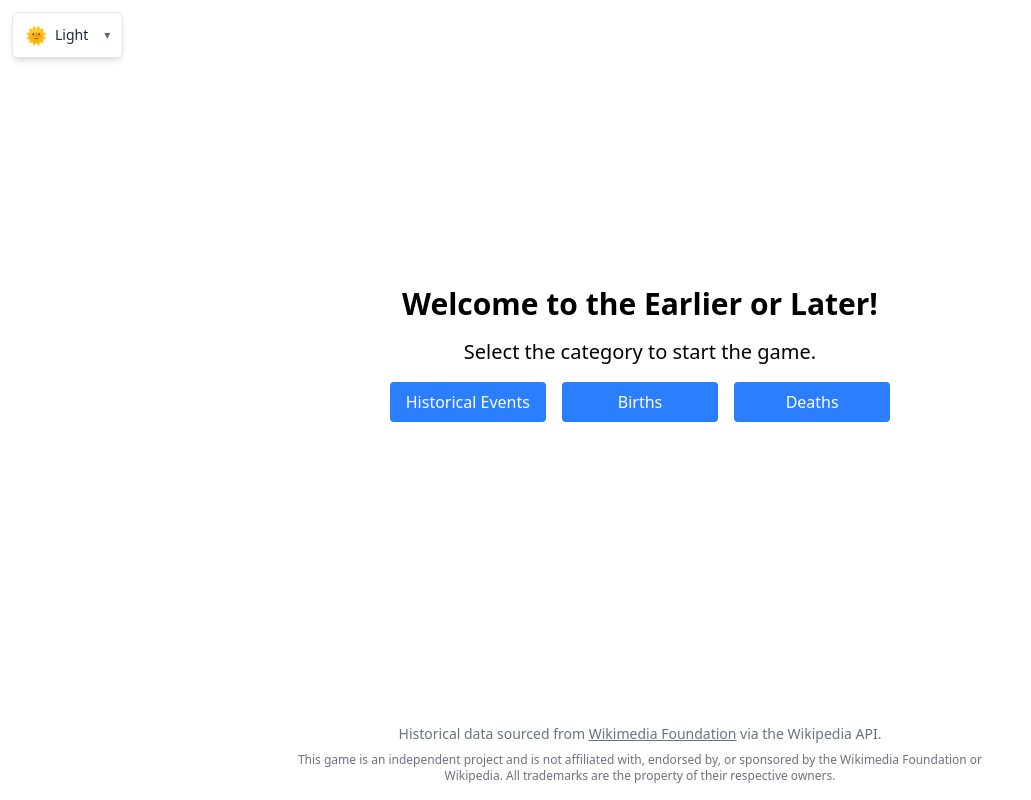
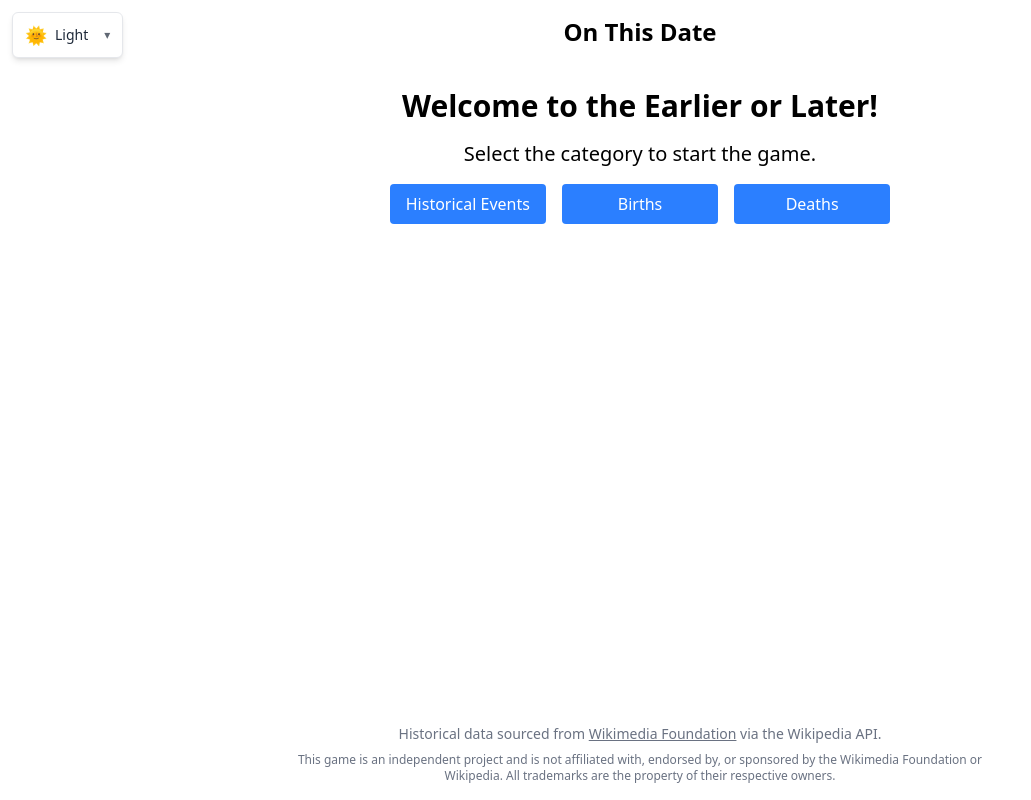
Before and after one commit to Darkiee12/EarlierOrLater, a Next.js app: page / in a window 1280 px wide. Shown: the whole page, without its empty margins (0-1031 px from the left). Built offline with nearby package versions, Linux system fonts and the light colour scheme.

Commit message:
fix height issue

```diff
--- a/src/app/page.tsx
+++ b/src/app/page.tsx
@@ -1,18 +1,19 @@
 import Footer from "@/components/general/footer";
+import Header from "@/components/general/header";
 import GamePanel from "@/components/game/GamePanel";
 
 export default function Home() {
   return (
-    <div className="font-sans flex flex-col h-screen overflow-hidden">
-      <div>
-
-      </div>
-      <main className="flex-1 flex flex-col items-center justify-center px-4 py-6">
+    <div className="font-sans flex flex-col h-screen max-h-screen overflow-hidden">
+      <header className="flex-shrink-0 flex-grow-0">
+        <Header />
+      </header>
+      <main className="flex-1 min-h-0 overflow-y-auto flex flex-col items-center justify-start px-4 py-6">
         <GamePanel />
       </main>
-      <div className="flex gap-6 flex-wrap items-center justify-center py-4 text-sm">
+      <footer className="flex-shrink-0 flex-grow-0 flex gap-6 flex-wrap items-center justify-center py-4 text-sm">
         <Footer />
-      </div>
+      </footer>
     </div>
   );
 }
```
